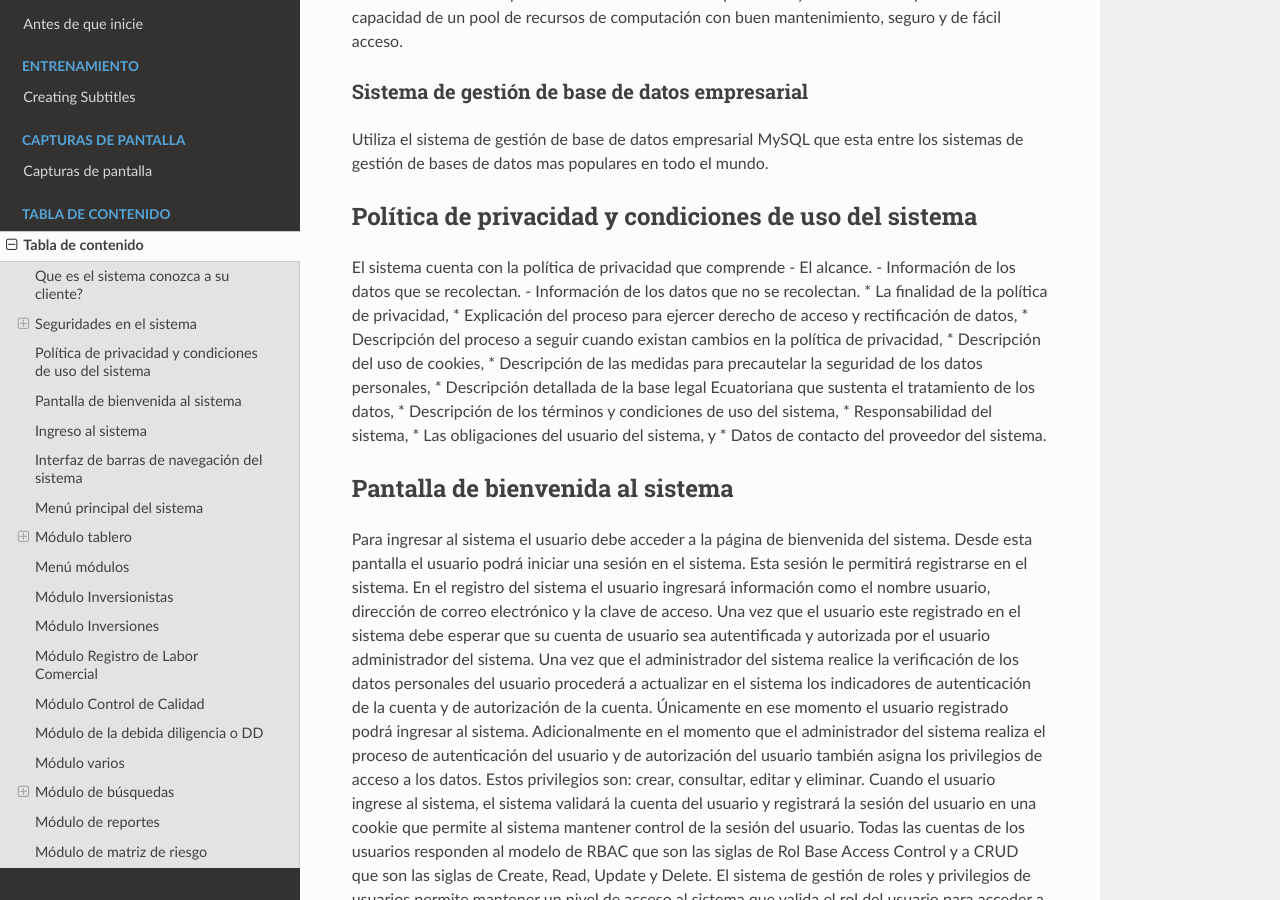
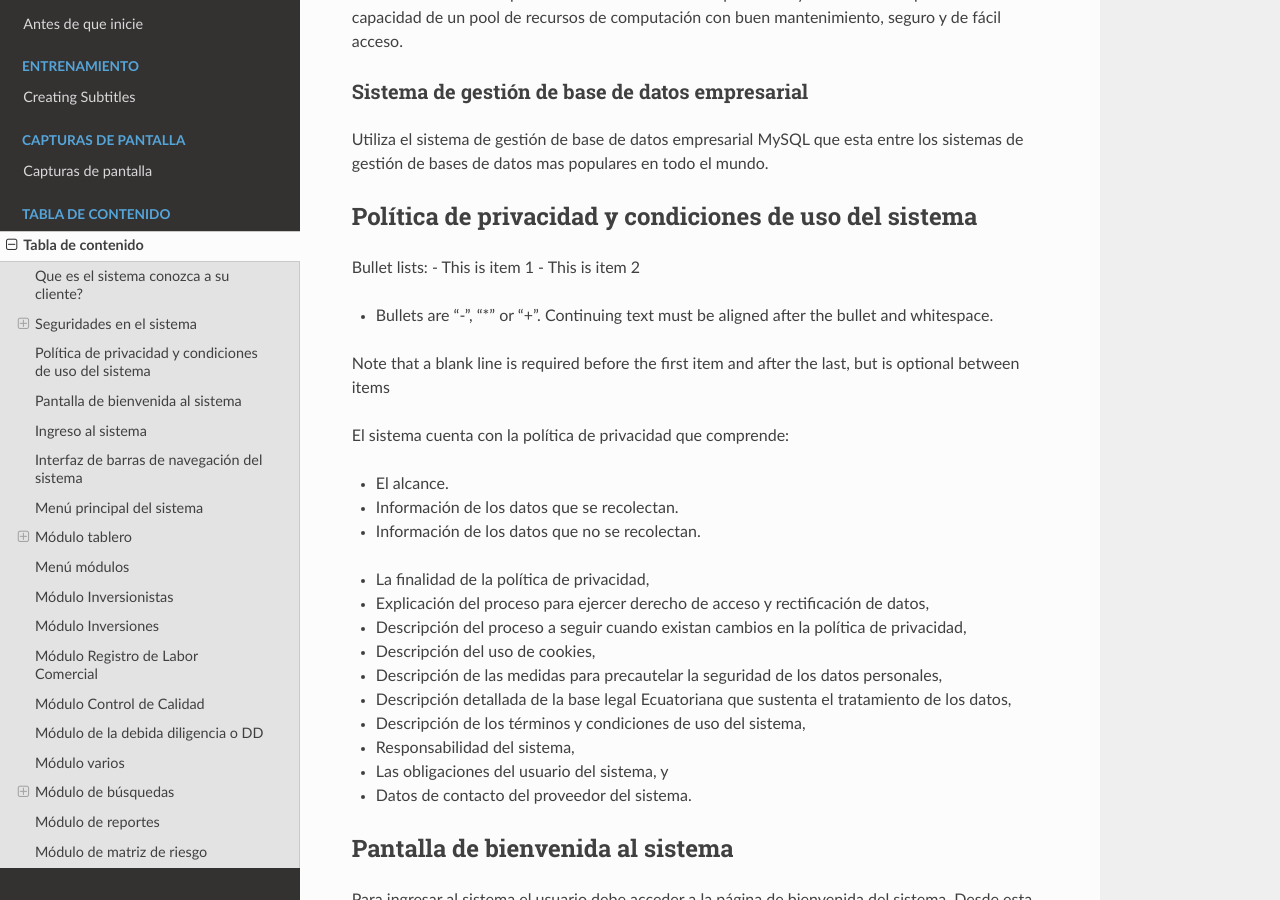
Before and after one commit to jativar/myproject, a Sphinx documentation site: the page built from docs/tabla_de_contenido.rst, in a window 1280 px wide and 900 px high, scrolled down 2131 px. Built offline with Sphinx 7.4.7 and the Read the Docs theme 2.0.0, drawn with Linux system fonts in a browser that asks for light colours.

Commit message:
politica de privacidad actualizacion de lista

```diff
--- a/docs/tabla_de_contenido.rst
+++ b/docs/tabla_de_contenido.rst
@@ -94,10 +94,33 @@ Utiliza el sistema de gestión de base de datos empresarial MySQL que esta entre
 
 Política de privacidad y condiciones de uso del sistema
 -------------------------------------------------------
-El sistema cuenta con la política de privacidad que comprende
+
+
+Bullet lists:
+- This is item 1
+- This is item 2
+
+- Bullets are "-", "*" or "+".
+  Continuing text must be aligned
+  after the bullet and whitespace.
+
+Note that a blank line is required
+before the first item and after the
+last, but is optional between items
+
+
+
+
+El sistema cuenta con la política de privacidad que comprende:
+
 - El alcance.
 - Información de los datos que se recolectan.
 - Información de los datos que no se recolectan.
+
+
+
+
+
 * La finalidad de la política de privacidad,
 * Explicación del proceso para ejercer derecho de acceso y rectificación de datos,
 * Descripción del proceso a seguir cuando existan cambios en la política de privacidad,
```
Also changed, not shown: 5 other files.
